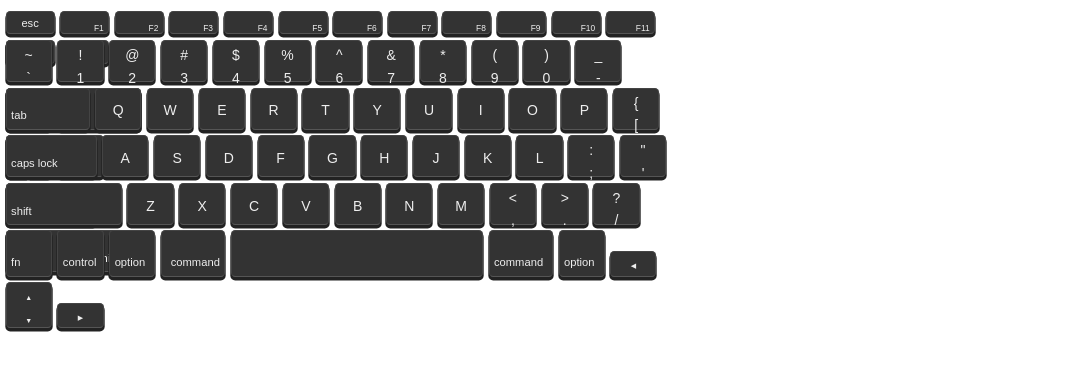
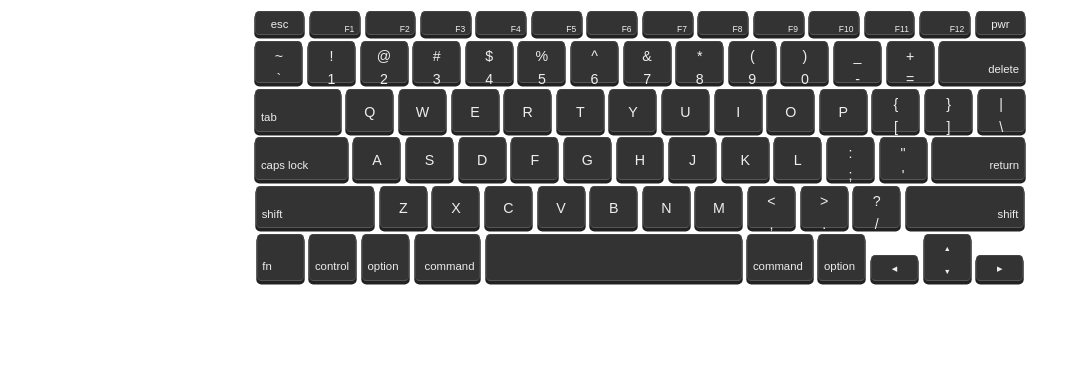
Before and after one commit to igoryy/MercyDoubleClick, a website: page index.html in a window 1280 px wide. Shown: the part 107-478 px from the top of the page, without its empty margins (0-1084 px from the left). Drawn offline with nearby package versions, Linux system fonts and the light colour scheme.

Commit message:
Corrigir improtacao JS e alterar css

```diff
--- a/css/keyboard.css
+++ b/css/keyboard.css
@@ -9,7 +9,7 @@ h1 {
       text-align: center;
       font-size: 14px;
       font-family: sans-serif;
-      width: 53%;
+      width: 100%;
   }
 
   .keyboard__row {
--- a/index.html
+++ b/index.html
@@ -223,7 +223,7 @@
 
   <footer>
     <link rel="stylesheet" href="css/keyboard.css">
-    <script src="js/keboard.js"></script>
+    <script src="js/keyboard.js"></script>
     <link rel="stylesheet" href="https://stackpath.bootstrapcdn.com/bootstrap/4.5.0/css/bootstrap.min.css"
     integrity="sha384-9aIt2nRpC12Uk9gS9baDl411NQApFmC26EwAOH8WgZl5MYYxFfc+NcPb1dKGj7Sk" crossorigin="anonymous">
 
```
